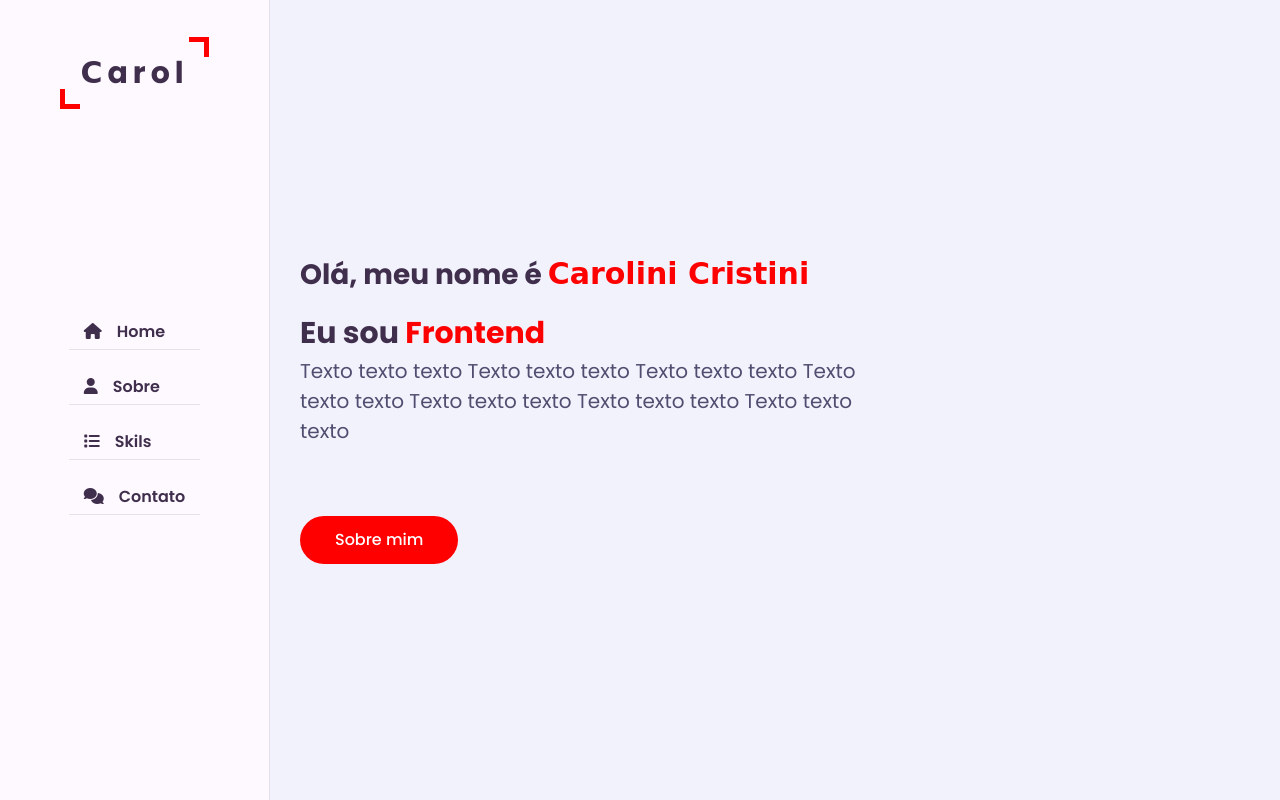
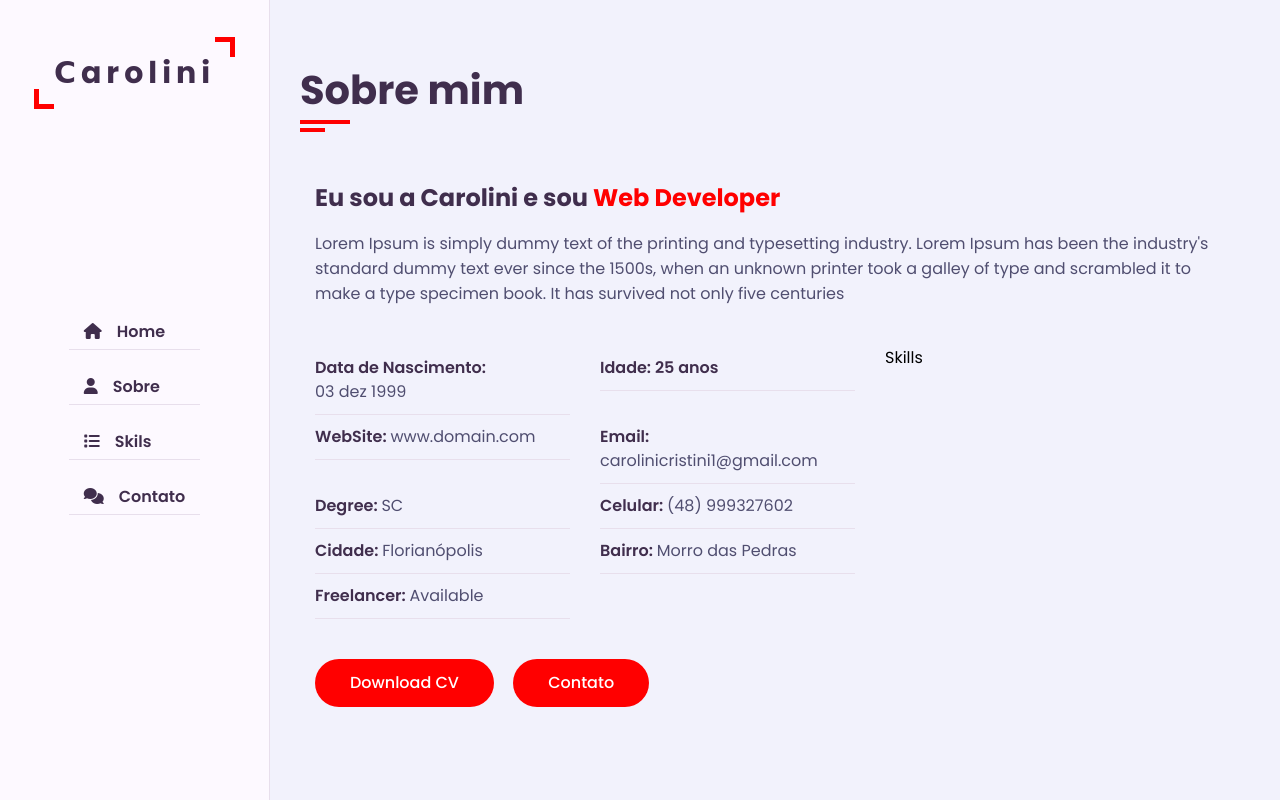
Before and after one commit to carolini-dc/portifolio, a plain HTML site: page index.html in a window 1280 px wide. Drawn offline with Linux system fonts and the light colour scheme; a web font is replaced by a local one.

Commit message:
about us

```diff
--- a/css/style.css
+++ b/css/style.css
@@ -37,12 +37,14 @@ ul {
   background-color: var(--bg-back-900);
   min-height: 100vh;
   display: block;
-  position: fixed;
-  left: 270px;
   padding: 0 30px;
-  top: 0;
-  right: 0;
   opacity: 1;
+}
+.hidden {
+  display: none !important;
+}
+.main-content {
+  padding-left: 270px;
 }
 .padd-15 {
   padding-left: 15px;
@@ -54,7 +56,41 @@ ul {
   width: 100%;
   margin: auto;
 }
+.section .container {
+  padding-top: 60px;
+  padding-bottom: 70px;
+}
+.section-title {
+  flex: 0 0 100%;
+  max-width: 100%;
+  margin-bottom: 60px;
+}
+.section-title h2 {
+  font-size: 40px;
+  color: var(--text-back-900);
+  font-weight: bold;
+  position: relative;
+}
 
+.section-title h2::before {
+  content: "";
+  height: 4px;
+  width: 50px;
+  background-color: red;
+  position: absolute;
+  top: 100%;
+  left: 0;
+}
+.section-title h2::after {
+  content: "";
+  height: 4px;
+  width: 25px;
+  background-color: red;
+  position: absolute;
+  top: 100%;
+  left: 0;
+  margin-top: 8px;
+}
 .row {
   display: flex;
   flex-wrap: wrap;
@@ -209,10 +245,6 @@ ul {
   color: var(--text-back-900);
 }
 
-.home .home-img img {
-  height: 400px;
-}
-
 .home .home-info {
   flex: 0 0 60%;
 }
@@ -230,7 +262,7 @@ ul {
 }
 .minha-profissao {
   font-size: 30px;
-  max-resolution: 15px 0;
+  margin: 15px 0;
 }
 
 .typing {
@@ -247,3 +279,93 @@ ul {
   text-align: center;
   position: relative;
 }
+
+.home-img::after {
+  content: "";
+  position: absolute;
+  height: 80px;
+  width: 80px;
+  right: 20px;
+  border-bottom: 10px solid red;
+  border-right: 10px solid red;
+  bottom: -40px;
+}
+.home-img::before {
+  content: "";
+  position: absolute;
+  height: 80px;
+  width: 80px;
+  left: -20px;
+  border-top: 10px solid red;
+  border-left: 10px solid red;
+  top: -40px;
+}
+.home .home-img img {
+  margin: auto;
+  border-radius: 5px;
+  height: 400px;
+  background-color: red;
+}
+
+/* Sobre mim */
+
+.about .about-content {
+  flex: 0 0 100%;
+  max-width: 100%;
+}
+
+.about .about-content .about-text {
+  flex: 0 0 100%;
+  max-width: 100%;
+}
+
+.about .about-content .about-text h3 {
+  font-size: 24px;
+  margin-bottom: 15px;
+  font-weight: 700;
+  color: var(--text-back-900);
+}
+.about .about-content .about-text h3 span {
+  color: red;
+}
+.about .about-content .about-text p {
+  font-size: 16px;
+  line-height: 25px;
+  color: var(--text-black-700);
+}
+
+.about .about-content .personal-info {
+  flex: 0 0 60%;
+  max-width: 60%;
+  margin-top: 40px;
+}
+.about .about-content .personal-info .info-item {
+  flex: 0 0 50%;
+  max-width: 50%;
+}
+.about .about-content .personal-info .info-item p {
+  font-weight: 600;
+  padding: 10px 0;
+  font-size: 16px;
+  color: var(--text-back-900);
+  border-bottom: 1px solid var(--bg-black-50);
+}
+
+.about .about-content .personal-info .info-item span {
+  font-weight: 400;
+  color: var(--text-black-700);
+  display: inline-block;
+}
+.about .about-content .personal-info .buttons {
+  margin-top: 30px;
+}
+.about .about-content .personal-info .buttons .btn {
+  margin-right: 15px;
+  margin-top: 10px;
+}
+
+.about .about-content .skills {
+  flex: 0 0 40%;
+  max-width: 40%;
+  margin-top: 40px;
+}
--- a/index.html
+++ b/index.html
@@ -14,7 +14,7 @@
     <div class="main-container">
       <div class="aside">
         <div class="logo">
-          <a href="#"><span>C</span>arol</a>
+          <a href="#"><span>C</span>arolini</a>
         </div>
         <div class="nav-toggler">
           <span></span>
@@ -35,7 +35,7 @@
         </ul>
       </div>
       <div class="main-content">
-        <div class="home section">
+        <section class="home section hidden">
           <div class="container">
             <div class="row">
               <div class="home-info padd-15">
@@ -57,7 +57,70 @@
               </div>
             </div>
           </div>
-        </div>
+        </section>
+        <section class="about section">
+          <div class="container">
+            <div class="row">
+              <div class="section-title padd-15">
+                <h2>Sobre mim</h2>
+              </div>
+            </div>
+            <div class="about-content padd-15">
+              <div class="row">
+                <div class="about-text padd-15">
+                  <h3>Eu sou a Carolini e sou <span>Web Developer</span></h3>
+                  <p>
+                    Lorem Ipsum is simply dummy text of the printing and
+                    typesetting industry. Lorem Ipsum has been the industry's
+                    standard dummy text ever since the 1500s, when an unknown
+                    printer took a galley of type and scrambled it to make a
+                    type specimen book. It has survived not only five centuries
+                  </p>
+                </div>
+              </div>
+              <div class="row">
+                <div class="personal-info padd-15">
+                  <div class="row">
+                    <div class="info-item padd-15">
+                      <p>Data de Nascimento: <span>03 dez 1999</span></p>
+                    </div>
+                    <div class="info-item padd-15">
+                      <p>Idade: 25 anos</p>
+                    </div>
+                    <div class="info-item padd-15">
+                      <p>WebSite: <span>www.domain.com</span></p>
+                    </div>
+                    <div class="info-item padd-15">
+                      <p>Email: <span>carolinicristini1@gmail.com</span></p>
+                    </div>
+                    <div class="info-item padd-15">
+                      <p>Degree: <span>SC</span></p>
+                    </div>
+                    <div class="info-item padd-15">
+                      <p>Celular: <span>(48) 999327602</span></p>
+                    </div>
+                    <div class="info-item padd-15">
+                      <p>Cidade: <span>Florianópolis</span></p>
+                    </div>
+                    <div class="info-item padd-15">
+                      <p>Bairro: <span>Morro das Pedras</span></p>
+                    </div>
+                    <div class="info-item padd-15">
+                      <p>Freelancer: <span>Available</span></p>
+                    </div>
+                  </div>
+                  <div class="row">
+                    <div class="buttons padd-15">
+                      <a href="#" class="btn">Download CV</a>
+                      <a href="#contact" class="btn hire-me">Contato</a>
+                    </div>
+                  </div>
+                </div>
+                <div class="skills padd-15">Skills</div>
+              </div>
+            </div>
+          </div>
+        </section>
       </div>
     </div>
   </body>
```
